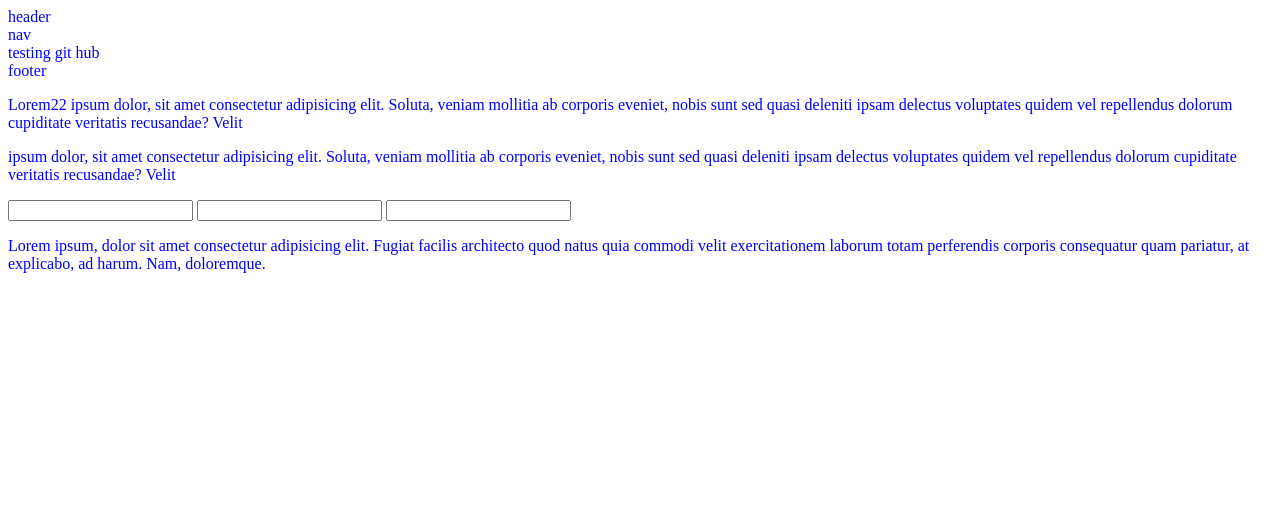
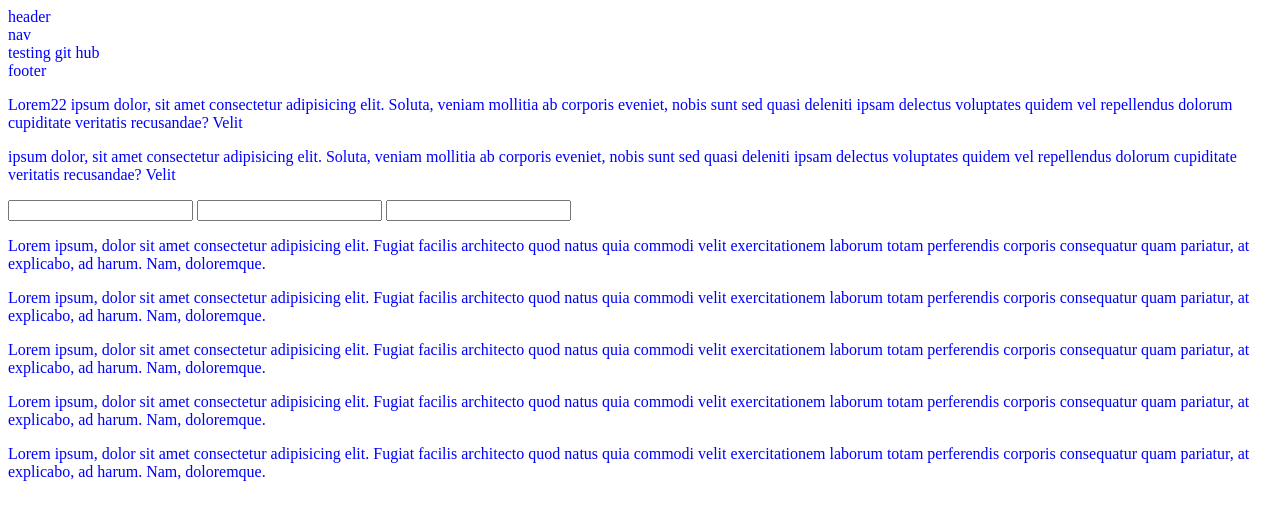
Before and after one commit to MortezaSaghi/projectGit, a website: page index.html in a window 1280 px wide. Drawn offline with Linux system fonts and the light colour scheme.

Commit message:
all lorem

```diff
--- a/index.html
+++ b/index.html
@@ -20,5 +20,9 @@
     <input type="text" name="n1" id="n1">
     <input type="password" name="n1" id="n1">
     <p>Lorem ipsum, dolor sit amet consectetur adipisicing elit. Fugiat facilis architecto quod natus quia commodi velit exercitationem laborum totam perferendis corporis consequatur quam pariatur, at explicabo, ad harum. Nam, doloremque.</p>
+    <p>Lorem ipsum, dolor sit amet consectetur adipisicing elit. Fugiat facilis architecto quod natus quia commodi velit exercitationem laborum totam perferendis corporis consequatur quam pariatur, at explicabo, ad harum. Nam, doloremque.</p>
+    <p>Lorem ipsum, dolor sit amet consectetur adipisicing elit. Fugiat facilis architecto quod natus quia commodi velit exercitationem laborum totam perferendis corporis consequatur quam pariatur, at explicabo, ad harum. Nam, doloremque.</p>
+    <p>Lorem ipsum, dolor sit amet consectetur adipisicing elit. Fugiat facilis architecto quod natus quia commodi velit exercitationem laborum totam perferendis corporis consequatur quam pariatur, at explicabo, ad harum. Nam, doloremque.</p>
+    <p>Lorem ipsum, dolor sit amet consectetur adipisicing elit. Fugiat facilis architecto quod natus quia commodi velit exercitationem laborum totam perferendis corporis consequatur quam pariatur, at explicabo, ad harum. Nam, doloremque.</p>
 </body>
 </html>
```
